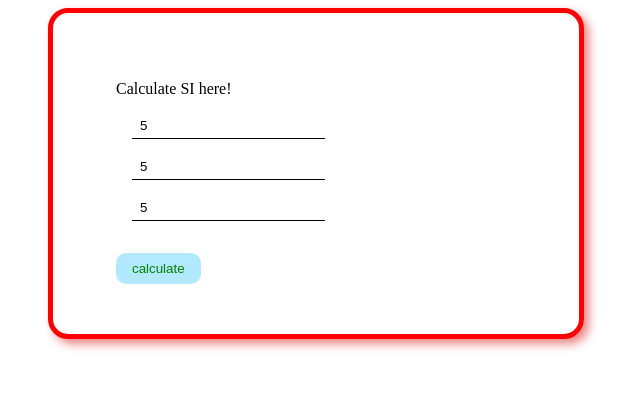
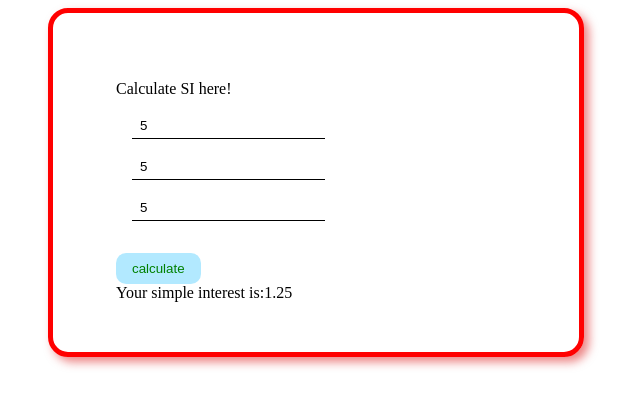
Before and after one commit to Mansihub/calculator, a plain HTML site: page Simpleinterest.html in a window 1280 px wide. Both pictures are taken after typing "5", "5", "5" into the empty fields and a click on the button "calculate". Shown: the whole page, without its empty margins (324-964 px from the left). Drawn offline with Linux system fonts and the light colour scheme.

Commit message:
final simple interest

```diff
--- a/Simpleinterest.html
+++ b/Simpleinterest.html
@@ -14,16 +14,18 @@
     <div class="simpleinterest">
         <p>Calculate SI here!</p>
         <label for= "principle">
-            <input type="number" placeholder="Enter the amount"/>
+            <input type="number" id="principle" placeholder="Enter the amount"/>
         </label>
         <label for= "rate">
-            <input type="number" placeholder="Enter the rate"/>
+            <input type="number" id="rate" placeholder="Enter the rate"/>
         </label>
         <label for= "time">
-            <input type="number" placeholder="TIME IN YEARS"/>
+            <input type="number" id="time" placeholder="TIME IN YEARS"/>
         </label>
         <button class="calculate">calculate</button>
         <div id="output"></div>
     </div>
+    <script src="./script.js">
+    </script>
     </body>
     </html>
--- /dev/null
+++ b/script.js
@@ -0,0 +1,19 @@
+//console.log("hello");
+//var name=prompt("what is your name");
+//alert("hello" +name "you can calculate interest here");
+
+var output=document.querySelector("#output");
+var principle=document.querySelector("#principle");
+var rate=document.querySelector("#rate");
+var time=document.querySelector("#time");
+console.log(principle);
+console.log(output);
+console.log(rate);
+console.log(time);
+var calculate=document.querySelector(".calculate");
+calculate.addEventListener('click',function calculate (){
+    var SI=(principle.value*rate.value*time.value)/100;
+    console.log(SI);
+    output.innerText="Your simple interest is:"+SI;
+ }
+)
--- a/style.css
+++ b/style.css
@@ -53,3 +53,7 @@ input.focus{
     color:orangered;
 
 }
+#output{
+    height=40px;
+    width=40px;
+}
```
Also changed, not shown: index.html (+3 -0 lines).
